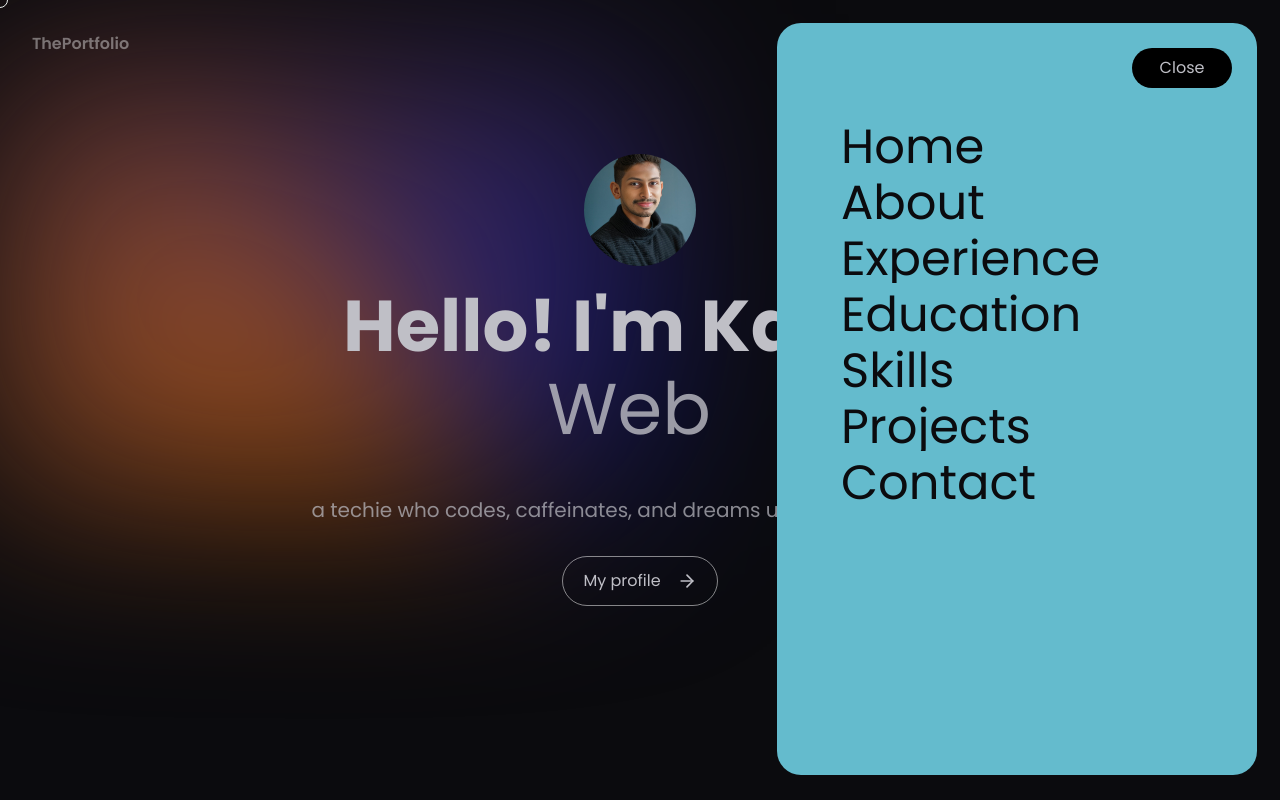
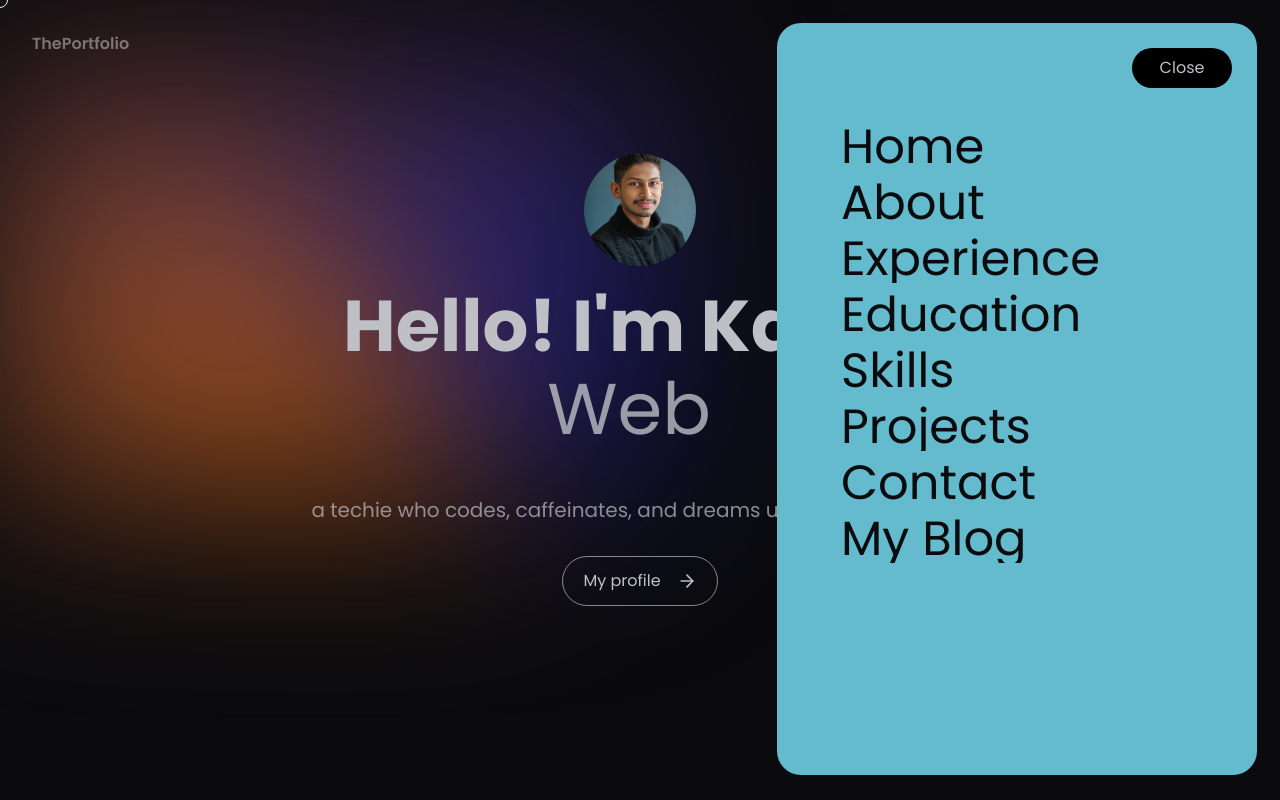
Before and after one commit to KAXUN01/My-Portfolio, a Next.js app: page / in a window 1280 px wide. Both pictures are taken after a click on the element "Menu". Shown: the top 800 px of the page. Built offline with nearby package versions, Linux system fonts and the light colour scheme.

Commit message:
add blog

```diff
--- a/src/components/nav.tsx
+++ b/src/components/nav.tsx
@@ -184,6 +184,30 @@ const Nav = ({ setIsActive }: NavProps) => {
             </motion.div>
           </Link>
         </div>
+        <div className="linkContainer" onClick={() => setIsActive(false)}>
+          <Link href="https://medium.com/@kaxun" className="flex flex-wrap overflow-hidden">
+            <motion.div
+              variants={perspective}
+              initial="initial"
+              animate="enter"
+              whileHover="whileHover"
+              whileTap="whileHover"
+              exit="exit"
+              className="text-5xl text-background flex items-center justify-between"
+            >
+              <motion.span
+                variants={{ initial: { x: -20 }, whileHover: { x: 0 } }}
+              >
+                <ArrowRight />
+              </motion.span>
+              <motion.span
+                variants={{ initial: { x: 0 }, whileHover: { x: 20 } }}
+              >
+                My Blog
+              </motion.span>
+            </motion.div>
+          </Link>
+        </div>
       </div>
     </div>
   );
```
